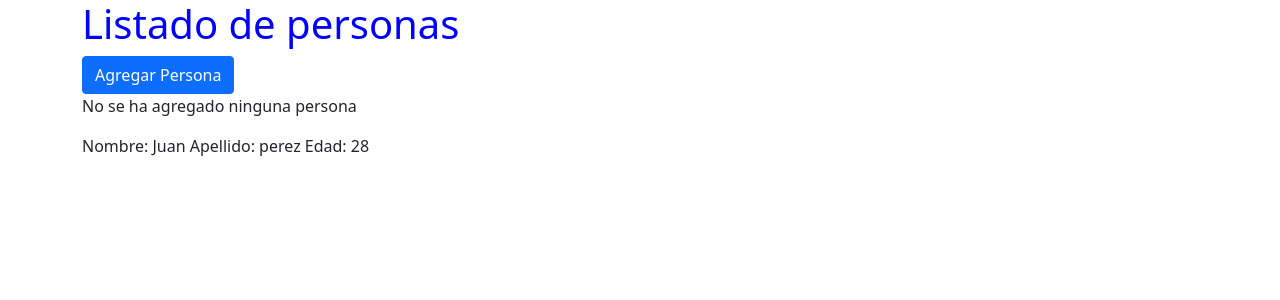
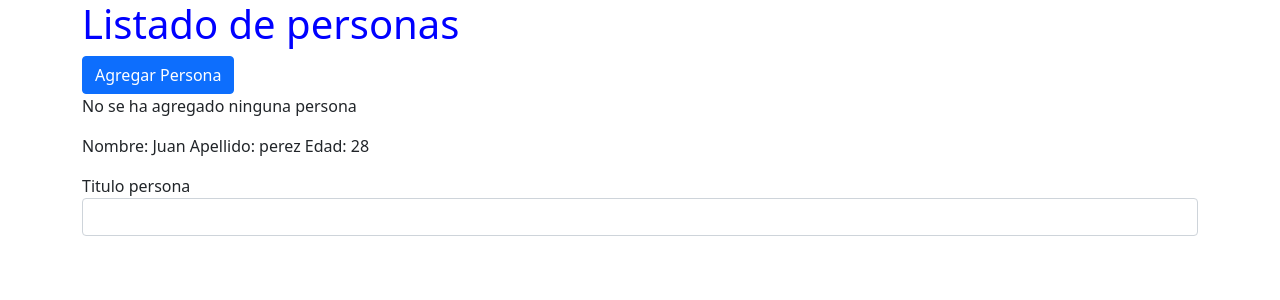
Before and after one commit to marceyuli/Aprendiendo-angular, an Angular app: page / in a window 1280 px wide. Shown: the top 300 px of the page. Built offline with nearby package versions, Linux system fonts and the light colour scheme.

Commit message:
Event binding input

```diff
--- a/src/app/personas/personas.component.html
+++ b/src/app/personas/personas.component.html
@@ -1,11 +1,24 @@
 <div class="container">
-    <div class="row">
-        <div class="col">
-            <h1>Listado de personas</h1>
-            <button class="btn btn-primary" [disabled]='deshabilitar'
-            (click)='agregarPersona()'>Agregar Persona</button>
-            <p>{{mensaje}}</p>
-                <app-persona></app-persona>
-        </div>
+  <div class="row">
+    <div class="col">
+      <h1>Listado de personas</h1>
+      <button
+        class="btn btn-primary"
+        [disabled]="deshabilitar"
+        (click)="agregarPersona()"
+      >
+        Agregar Persona
+      </button>
+      <p>{{ mensaje }}</p>
+      <app-persona></app-persona>
+
+      <label for="">Titulo persona</label>
+      <input
+        type="text"
+        class="form-control"
+        (input)="modificarTitulo($event)"
+      />
+      {{ titulo }}
     </div>
+  </div>
 </div>
--- a/src/app/personas/personas.component.ts
+++ b/src/app/personas/personas.component.ts
@@ -8,8 +8,13 @@ import { Component } from "@angular/core";
 export class PersonasComponent{
     deshabilitar= false;
     mensaje ='No se ha agregado ninguna persona'
+    titulo = '';
 
     agregarPersona(){
         this.mensaje = 'Persona agregada'
     }
+
+    modificarTitulo(event: Event){
+        this.titulo = (<HTMLInputElement>event.target).value;
+    }
 }
```
